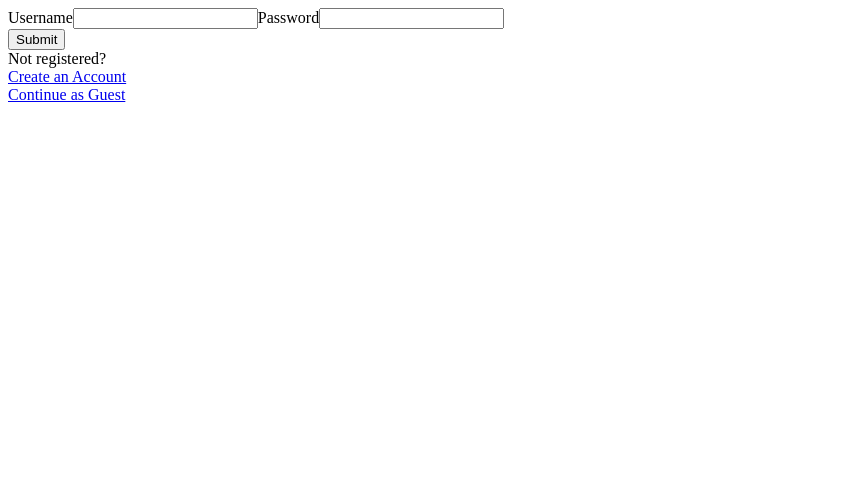
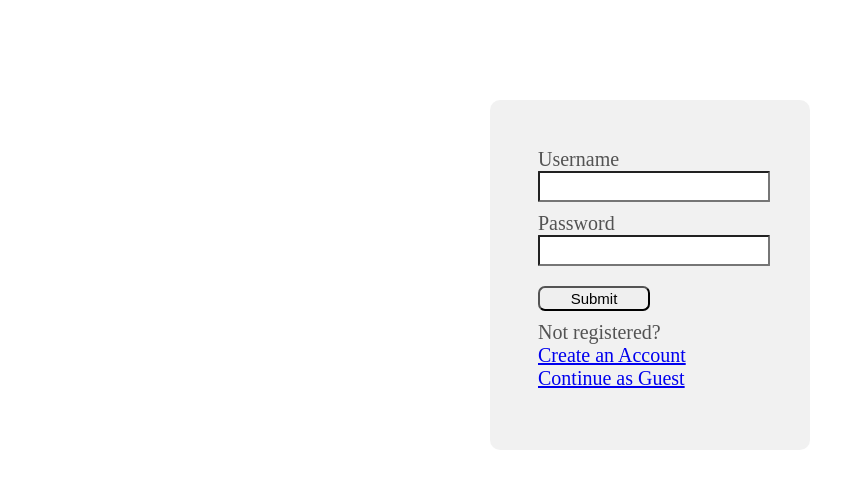
Before and after one commit to Quiz-Whiz/Quiz-Whiz-App, a React app: page / in a window 1280 px wide. Shown: the top 488 px of the page, without its empty margins (0-865 px from the left). Built offline with nearby package versions, Linux system fonts and the light colour scheme.

Commit message:
Update package.json and Login.tsx Install necessary devDependencies style,css, and sass loaders Update Login component with styling Create individual styling sheet for Login for modularity

```diff
--- a/client/components/Login.tsx
+++ b/client/components/Login.tsx
@@ -2,6 +2,7 @@ import React, { useState, useContext } from 'react';
 import { useForm } from 'react-hook-form';
 import { Link } from 'react-router-dom';
 import axios from 'axios';
+import '../stylesheets/Login.css';
 // import context
 
 type UserInput = {
--- /dev/null
+++ b/client/stylesheets/Login.css
@@ -0,0 +1,40 @@
+/* ------Login Page----- */
+
+.loginPage {
+    margin-top: 100px;
+    display: flex;
+    justify-content: center;
+    align-items: center;
+}
+
+.loginBg {
+    border-radius: 0.625rem;
+}
+
+.loginForm {
+    margin-left: 20px;
+    width: 350px;
+    height: 350px;
+    width: 20rem;
+    padding: 3rem;
+    box-sizing: border-box;
+    background: rgba(235, 235, 235, 0.685);
+    font-size: 20px;
+    color: #535353;
+    border-radius: 0.625rem;
+}
+
+.loginForm input {
+    width: 100%;
+    height: 25px;
+    border-radius: 1px;
+    font-size: 15px;
+    margin-bottom: 10px;
+}
+
+.submitBtn input {
+    width: 50%;
+    margin-top: 10px;
+    margin-bottom: 10px;
+    border-radius: 7px;
+}
--- a/package.json
+++ b/package.json
@@ -48,6 +48,8 @@
         "eslint-plugin-react-hooks": "^4.2.0",
         "html-webpack-plugin": "^5.0.0",
         "nodemon": "^2.0.7",
+        "sass": "^1.32.6",
+        "sass-loader": "^11.0.1",
         "style-loader": "^2.0.0",
         "ts-jest": "^26.5.0",
         "ts-loader": "^8.0.16",
```
Also changed, not shown: 1 other file (tests, documents, lock files or other folders).
